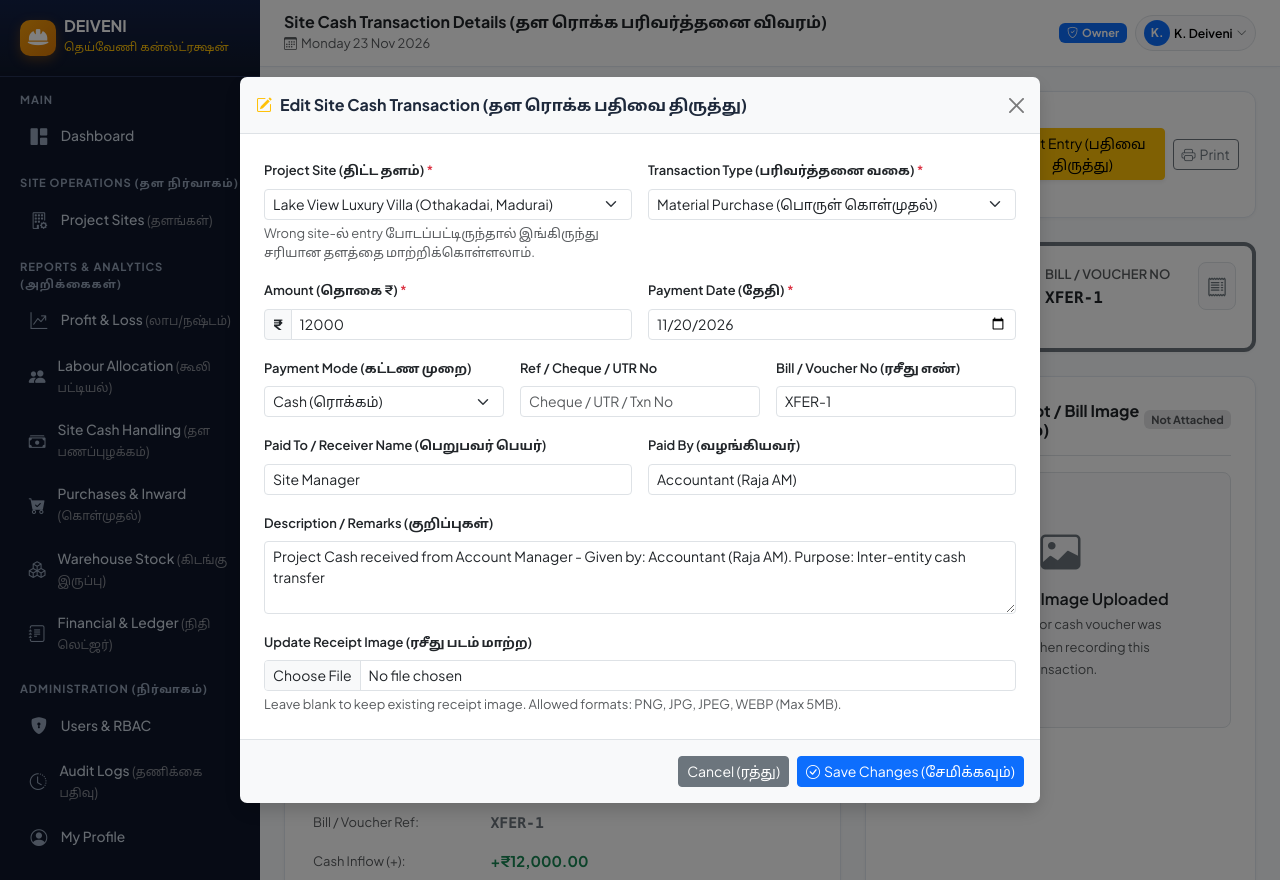
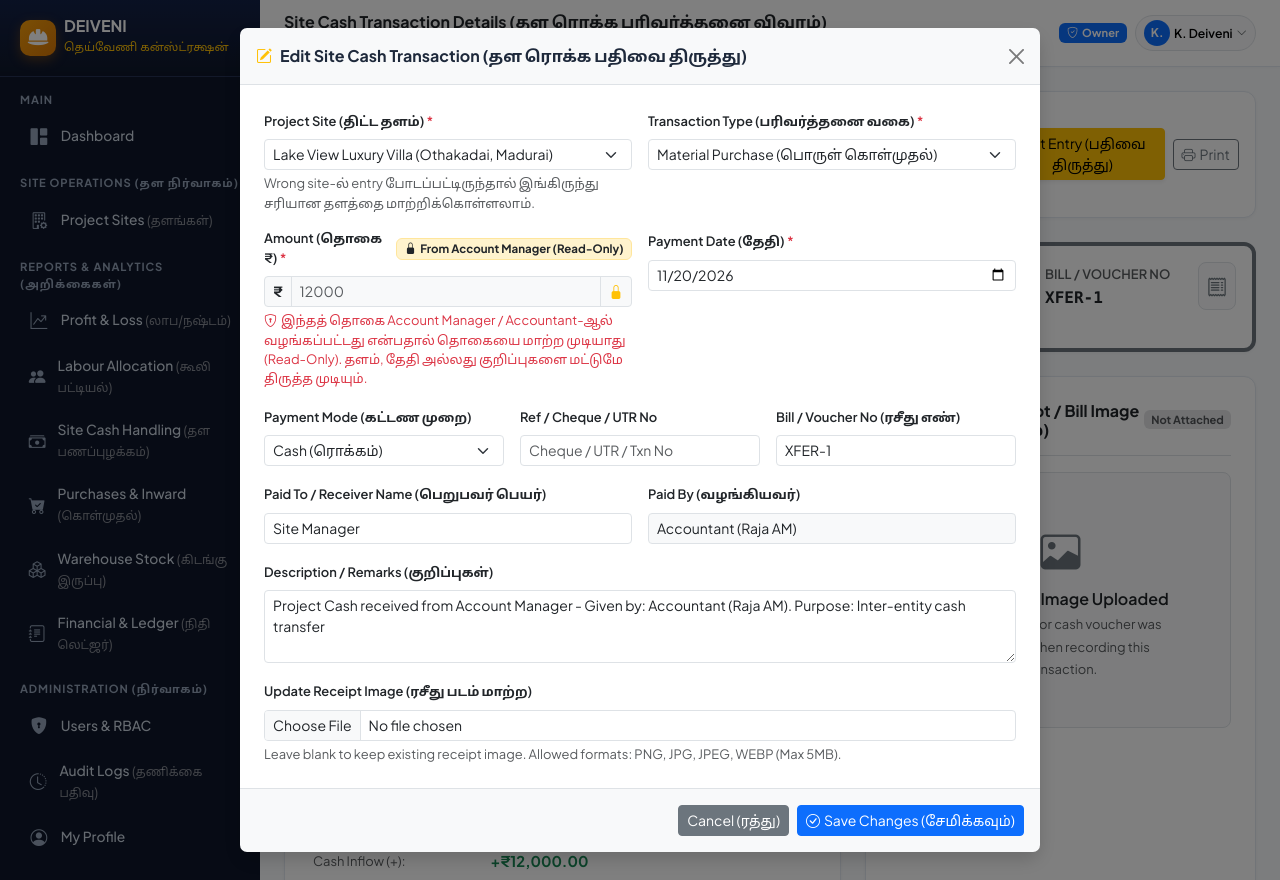
Before and after one commit to Muthamil-saitech/deiveni-erp, a Laravel app: a page that uses resources/views/site-management/site-cash-detail.blade.php in a window 1280 px wide, after a click on "Edit Entry (பதிவை திருத்து)". Run offline with Laravel 12, Linux system fonts and the light colour scheme; a user stored in the database is signed in; data comes from the database, SQL or seed files in the repository.

Commit message:
site cash update

```diff
--- a/app/Models/SiteCash.php
+++ b/app/Models/SiteCash.php
@@ -172,4 +172,44 @@ class SiteCash extends Model
     {
         return $this->belongsTo(CashTransfer::class, 'cash_transfer_id');
     }
+
+    /**
+     * Determine if this cash transaction or its funds originated from the Account Manager / Accountant.
+     */
+    public function isFromAccountManager(): bool
+    {
+        // 1. Explicitly recorded as paid by Account Manager / Accountant / Office
+        if (! empty($this->paid_by) && (
+            stripos($this->paid_by, 'Account Manager') !== false ||
+            stripos($this->paid_by, 'Accountant') !== false ||
+            stripos($this->paid_by, 'Office') !== false
+        )) {
+            return true;
+        }
+
+        // 2. Project Cash received from Account Manager
+        if ($this->transaction_type === 'Project Cash Received') {
+            return true;
+        }
+
+        // 3. Directly linked to a CashTransfer from Office / Account Manager
+        if (! empty($this->cash_transfer_id)) {
+            return true;
+        }
+
+        // 4. Paid from office cash (e.g., wage payments handled by Account Manager)
+        if ($this->wage_cash_source === 'office_cash') {
+            return true;
+        }
+
+        // 5. Created by an Account Manager user
+        if ($this->created_by) {
+            $user = $this->relationLoaded('creator') ? $this->creator : $this->creator()->first();
+            if ($user && method_exists($user, 'isAccountManager') && $user->isAccountManager()) {
+                return true;
+            }
+        }
+
+        return false;
+    }
 }
--- a/app/Services/SiteCashService.php
+++ b/app/Services/SiteCashService.php
@@ -344,11 +344,16 @@ class SiteCashService implements SiteCashServiceInterface
         $type = trim((string) ($data['transaction_type'] ?? ''));
         $amount = (float) ($data['amount'] ?? 0);
 
+        // If transaction originated from Account Manager, amount cannot be changed
+        if ($existing && $existing->isFromAccountManager()) {
+            $amount = (float) $existing->amount;
+        }
+
         // Classify inflow vs outflow vs expense
-        $inflowTypes = ['Owner Advance', 'Advance Received', 'Client Advance', 'Client Collection'];
+        $inflowTypes = ['Owner Advance', 'Advance Received', 'Client Advance', 'Client Collection', 'Project Cash Received'];
         $returnTypes = ['Balance Returned', 'Balance Returned to AM', 'Balance Returned to Account Manager'];
 
-        $isInflow = in_array($type, $inflowTypes, true);
+        $isInflow = in_array($type, $inflowTypes, true) || ($existing && $existing->flow_type === 'inflow' && empty($type));
         $isReturn = in_array($type, $returnTypes, true);
 
         if ($isInflow) {
@@ -457,6 +462,9 @@ class SiteCashService implements SiteCashServiceInterface
         // Recipient / Handled By
         $paidTo = ! empty($data['paid_to']) ? trim((string) $data['paid_to']) : ($existing?->paid_to ?? 'Site Manager');
         $paidBy = ! empty($data['paid_by']) ? trim((string) $data['paid_by']) : ($existing?->paid_by ?? null);
+        if ($existing && $existing->isFromAccountManager()) {
+            $paidBy = $existing->paid_by;
+        }
         $ledgerId = ! empty($data['ledger_id']) ? (int) $data['ledger_id'] : ($existing?->ledger_id ?? null);
         $cashTransferId = ! empty($data['cash_transfer_id']) ? (int) $data['cash_transfer_id'] : ($existing?->cash_transfer_id ?? null);
 
--- a/resources/views/site-management/site-cash-detail.blade.php
+++ b/resources/views/site-management/site-cash-detail.blade.php
@@ -674,13 +674,32 @@
 
                             <!-- Amount -->
                             <div class="col-12 col-md-6">
-                                <label class="form-label fw-semibold small text-dark">
-                                    Amount (தொகை ₹) <span class="text-danger">*</span>
+                                <label class="form-label fw-semibold small text-dark d-flex justify-content-between align-items-center">
+                                    <span>Amount (தொகை ₹) <span class="text-danger">*</span></span>
+                                    @if ($transaction->isFromAccountManager())
+                                        <span class="badge bg-warning-subtle text-dark border border-warning-subtle" style="font-size: 0.72rem;">
+                                            <i class="bi bi-lock-fill me-1"></i>From Account Manager (Read-Only)
+                                        </span>
+                                    @endif
                                 </label>
                                 <div class="input-group input-group-sm">
                                     <span class="input-group-text fw-bold">₹</span>
-                                    <input type="number" step="0.01" min="0.01" class="form-control" name="amount" id="edit_amount" value="{{ (float) $transaction->amount }}" required>
+                                    <input type="number" step="0.01" min="0.01" class="form-control {{ $transaction->isFromAccountManager() ? 'bg-light text-muted' : '' }}"
+                                        name="amount" id="edit_amount"
+                                        value="{{ (float) $transaction->amount }}"
+                                        {{ $transaction->isFromAccountManager() ? 'readonly tabindex=-1' : '' }}
+                                        required>
+                                    @if ($transaction->isFromAccountManager())
+                                        <span class="input-group-text bg-light text-warning" title="Amount is locked because it came from Account Manager">
+                                            <i class="bi bi-lock-fill"></i>
+                                        </span>
+                                    @endif
                                 </div>
+                                @if ($transaction->isFromAccountManager())
+                                    <div class="form-text small text-danger mt-1">
+                                        <i class="bi bi-shield-lock me-1"></i>இந்தத் தொகை Account Manager / Accountant-ஆல் வழங்கப்பட்டது என்பதால் தொகையை மாற்ற முடியாது (Read-Only). தளம், தேதி அல்லது குறிப்புகளை மட்டுமே திருத்த முடியும்.
+                                    </div>
+                                @endif
                             </div>
 
                             <!-- Payment Date -->
@@ -736,8 +755,8 @@
                                 <label class="form-label fw-semibold small text-dark">
                                     Paid By (வழங்கியவர்)
                                 </label>
-                                <input type="text" class="form-control form-control-sm" name="paid_by" id="edit_paid_by"
-                                    value="{{ $transaction->paid_by ?? '' }}" placeholder="e.g. Site Manager">
+                                <input type="text" class="form-control form-control-sm {{ $transaction->isFromAccountManager() ? 'bg-light' : '' }}" name="paid_by" id="edit_paid_by"
+                                    value="{{ $transaction->paid_by ?? '' }}" placeholder="e.g. Site Manager" {{ $transaction->isFromAccountManager() ? 'readonly tabindex=-1' : '' }}>
                             </div>
 
                             <!-- Description / Remarks -->
```
Also changed, not shown: tests/Feature/SiteCashTest.php (+42 -0 lines).
